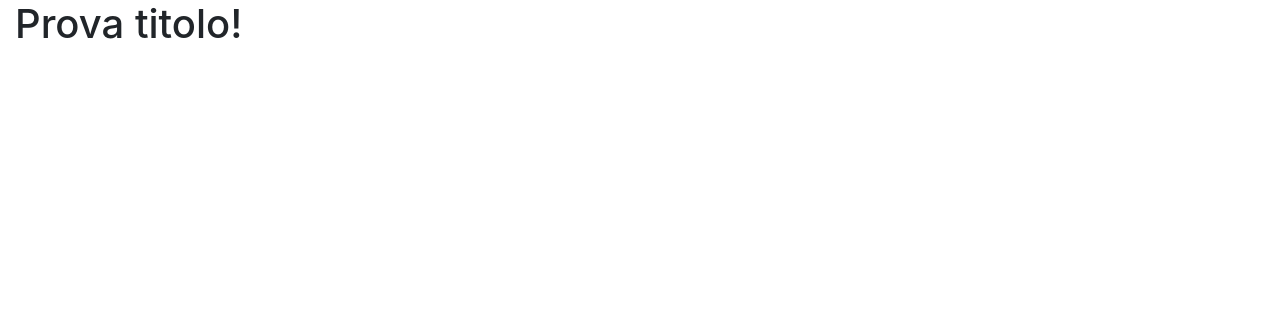
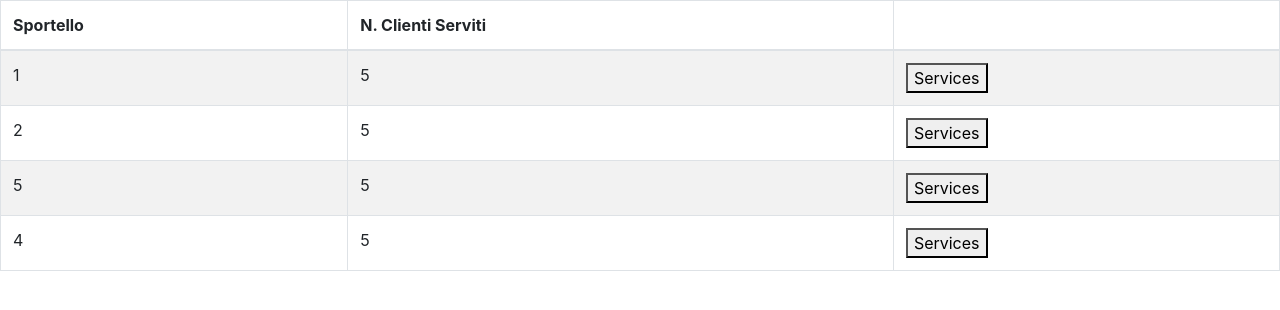
Before and after one commit to Softeng-2-Team-P03/OfficeQueueManagement, a React (Create React App) app in the folder client/: page / in a window 1280 px wide. Shown: the top 310 px of the page. Built offline with nearby package versions, Linux system fonts and the light colour scheme.

Commit message:
UI Officer and Counter

```diff
--- a/client/src/App.js
+++ b/client/src/App.js
@@ -1,17 +1,31 @@
 import { React, useState, useEffect } from "react";
 import 'bootstrap/dist/css/bootstrap.min.css';
 import './App.css';
-import Row from 'react-bootstrap/Row';
-import Col from 'react-bootstrap/Col';
-import { BrowserRouter as Router, Redirect } from 'react-router-dom';
+import {
+    BrowserRouter as Router,
+    Switch,
+    Route
+} from "react-router-dom";
+import Counter from "./Counter";
+import Officer from "./Officer";
 import API from './API';
+
 
 function App() {
 
   return (
-    <Router>
-      <Col><h1>Prova titolo!</h1></Col>
-    </Router>
+      <Router>
+          <div>
+              <Switch>
+                  <Route path="/counter">
+                      <Counter />
+                  </Route>
+                  <Route path="/">
+                      <Officer/>
+                  </Route>
+              </Switch>
+          </div>
+      </Router>
   );
 }
 
--- /dev/null
+++ b/client/src/Counter.js
@@ -0,0 +1,29 @@
+import 'bootstrap/dist/css/bootstrap.css';
+import {Table} from "react-bootstrap";
+
+
+function Counter() {
+    return (
+        <div>
+            <h3>
+                Sportello 1
+            </h3>
+            <Table striped bordered hover>
+                <thead>
+                <tr>
+                    <th>Tipo Servizio</th>
+                    <th>N. Clienti Serviti</th>
+                </tr>
+                </thead>
+                <tbody>
+                <tr>
+                    <td>1</td>
+                    <td>34</td>
+                </tr>
+                </tbody>
+            </Table>
+        </div>
+    );
+}
+
+export default Counter;
--- /dev/null
+++ b/client/src/Officer.js
@@ -0,0 +1,52 @@
+import 'bootstrap/dist/css/bootstrap.css';
+import {Table} from "react-bootstrap";
+import { useHistory } from "react-router-dom";
+
+
+function Officer() {
+
+
+
+    let history = useHistory();
+    let counters = ["1","2","5","4"];
+
+    function OnRowClick () {
+        history.push("/counter");
+    }
+
+
+    return (
+        <div>
+            <Table striped bordered hover>
+                <thead>
+                <tr>
+                    <th>Sportello</th>
+                    <th>N. Clienti Serviti</th>
+                    <th></th>
+                </tr>
+                </thead>
+                <tbody>
+                {counters.map( (x)=> (
+                        <tr>
+                            <td>{x}</td>
+                            <td>5</td>
+                            <td><button onClick={OnRowClick}>
+                                Services
+                            </button></td>
+                        </tr>
+                    )
+                )}
+
+                </tbody>
+            </Table>
+
+            <div>
+
+            </div>
+
+
+        </div>
+    );
+}
+
+export default Officer;
```
